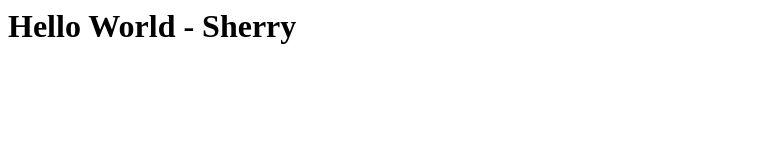
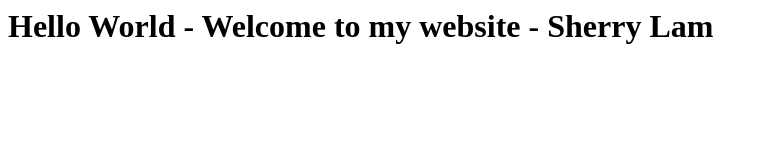
Before and after one commit to SiyuiLam/siyuilam.github.io, a plain HTML site: page index.html in a window 1280 px wide. Shown: the whole page, without its empty margins (0-768 px from the left). Drawn offline with Linux system fonts and the light colour scheme.

Commit message:
Update index.html

```diff
--- a/index.html
+++ b/index.html
@@ -1,7 +1,7 @@
 <html>
   <body>
     <H1>
-      Hello World - Sherry
+      Hello World - Welcome to my website - Sherry Lam
     </H1>
   </body>
 </html>
```
